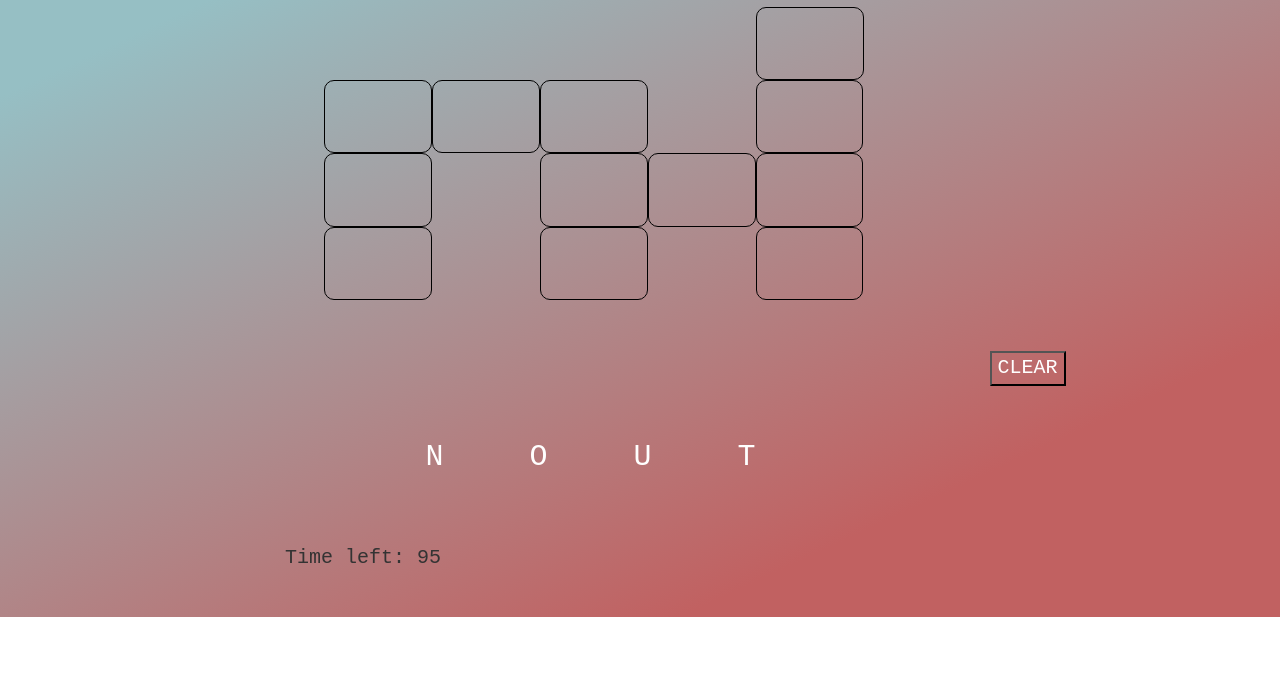
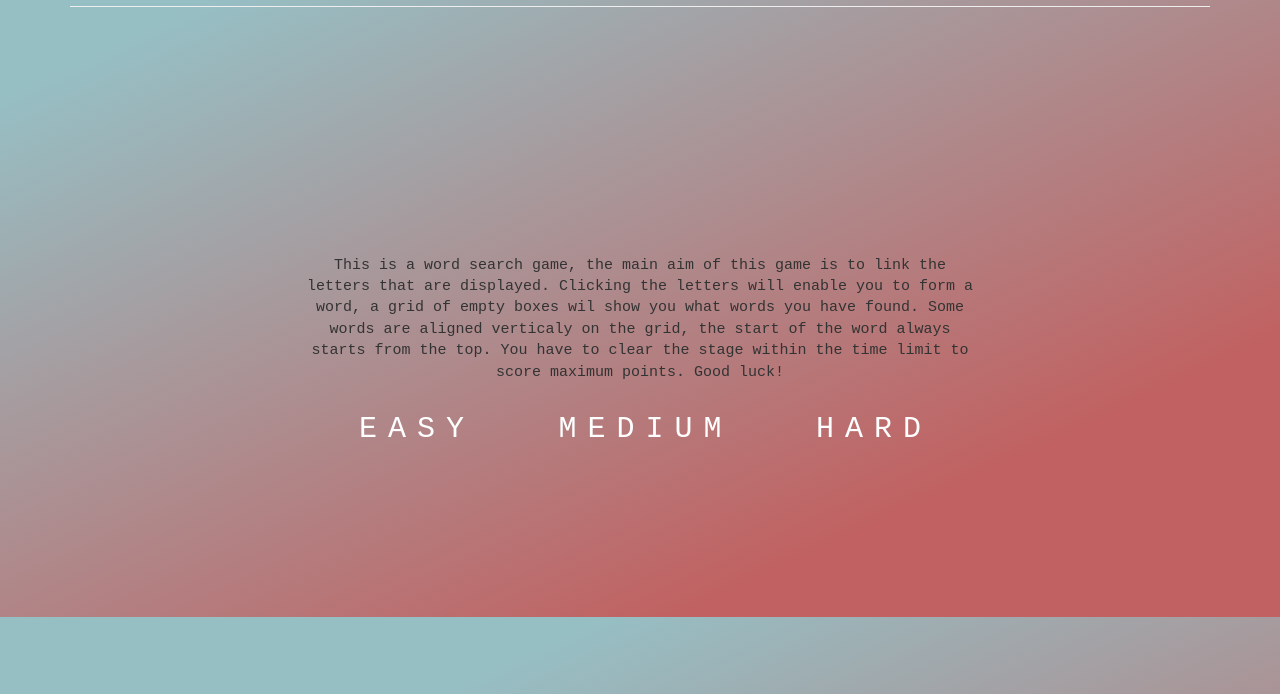
Before and after one commit to RSayedSparta/sparta_global_link_letters, a plain HTML site: page index.html in a window 1280 px wide. Shown: the part 183-877 px from the top of the page. Before the commit the page ends 800 px from the top, so only its background shows below. Drawn offline with nearby package versions, Linux system fonts and the light colour scheme; a script that the page names is missing.

Commit message:
Instructions and a set of different levels implemented

```diff
--- a/css/index.css
+++ b/css/index.css
@@ -9,6 +9,17 @@ button{
  font-size: 20px;
 }
 
+.description{
+	text-align: center;
+	padding: 20%;
+
+}
+
+.text{
+	font-size: 15px;
+
+}
+
 *:focus {
     outline: none;
 }
@@ -16,6 +27,7 @@ button{
 .footer{
 	padding: 30px;
 	padding-top: 30px;
+	font-size: 20px;
 }
 
 .letters{
@@ -237,10 +249,6 @@ body {
 
 }
 
-.footer{
-	font-size: 20px;
-}
-
 .endGame{
 	text-align: center;
 	padding-top: 25%;
--- a/index.html
+++ b/index.html
@@ -12,93 +12,33 @@
 <body>
   <div class="container">
   <div class="page-header">
-    <h1>LINK IT!</h1>
+    <a href="index.html"><button class="btn from-middle"><h1>LINK IT!</h1></button></a>
   </div>
 
-  <div class="grid">
-    <div class="row">
-      <div class="col-md-7 col-md-offset-2">
+  <div class="description">
+  <div class="text">
+  <p>
+     This is a word search game, the main aim of this game is to link the letters that are displayed. Clicking the letters will enable you to form a word, a grid of empty boxes wil show you what words you have found. Some words are aligned verticaly on the grid, the start of the word always starts from the top. You have to clear the stage within the time limit to score maximum points. Good luck!
+  </p>
+</div>
+<div class="levels">
 
-    <div class="row">
-
-      <div class="col-md-2 col-md-offset-9 unto">U</div>
-
-    </div>
-    <div class="row">
-
-      <div class="col-md-2 col-md-offset-1 nut not">N</div>
-
-      <div class="col-md-2 not">O</div>
-
-      <div class="col-md-2 not ton">T</div>
-
-      <div class="col-md-2 col-md-offset-2 unto">N</div>
-
-    </div>
-
-    <div class="row">
-
-      <div class="col-md-2 col-md-offset-1 nut">U</div>
-
-      <div class="col-md-2 col-md-offset-2 out">O</div>
-
-      <div class="col-md-2 out">U</div>
-
-      <div class="col-md-2 out unto">T</div>
-
-    </div>
-
-    <div class="row">
-
-      <div class="col-md-2 col-md-offset-1 nut">T</div>
-
-      <div class="col-md-2 col-md-offset-2 ton">N</div>
-
-      <div class="col-md-2 col-md-offset-2 unto">O</div>
-
-    </div>
-
-
-  </div>
-  </div>
-  </div>
-
-<div class="row">
-  <div class="col-md-8 col-md-offset-1">
-    <div class="display_letters">
-  <!-- display input -->
-    </div>
-  </div>
-  <div class="col-md-2">
-    <div class="clear btn ">
-      <button type="button" name="button">CLEAR</button>
-    </div>
-  </div>
+  <a href="easy.html"><button class="btn from-bottom" type="button" name="button">
+    EASY
+  </button></a>
+  <a href="medium.html"><button class="btn from-bottom" type="button" name="button">
+    MEDIUM
+  </button></a>
+  <a href="easy.html"><button class="btn from-bottom" type="button" name="button">
+    HARD
+  </button></a>
+</div>
+</div>
 
 
 </div>
 
 
 
-<div class="row">
-  <div class="col-md-6 col-md-offset-3">
-  <div class="letters">
-    <div id= "words">
-    <!-- dynamically displayed letters -->
-  </div>
-  </div>
-  </div>
-  </div>
 
-<div class="row footer">
-  <div class="timer col-md-3 col-md-offset-2">
-
-  </div>
-  <div class="points col-md-3 col-md-offset-3">
-
-  </div>
-</div>
-
-  </div>
 </body>
-</html>
--- a/js/index.js
+++ b/js/easy.js
@@ -49,7 +49,8 @@ $(document).ready(function() {
           display_word(word);
           clearButton(word);
           if(setwords.length == 0){
-            timer(1);
+            $(".container").html(
+              "<div class='endGame'> <div><h1>GAME OVER</h1></div> <div><p>Your score: " + points + " </p></div>");
           }
           $(".display_letters").html(word);
           word_select = "";
@@ -70,10 +71,10 @@ $(document).ready(function() {
         if(counter != 0){
           counter--;
           $(".timer").html("Time left: " + counter);
-        }else if(counter == 0 || complete == 1){
+        }else if(counter == 0){
           clearInterval(CountDown);
           $(".container").html(
-            "<div class='endGame'> <div><h1>GAME OVER</h1></div> <div><p>Your score: " + points + " </p><p>Time taken: " + counter + "</p> </div>");
+            "<div class='endGame'> <div><h1>GAME OVER</h1></div> <div><p>Your score: " + points + " </p></div>");
         }
       }, 1000);
 
@@ -88,25 +89,19 @@ $(document).ready(function() {
     function display_word(word) {
       switch (word) {
         case "NUT":
-        $(".nut").css("color", "#2253CB");
-        //  $(".nut").css();
+        $(".nut").css("color", "#1131A9");
         break;
-
         case "NOT":
-        $(".not").css("color", "#2253CB");
+        $(".not").css("color", "#1131A9");
         break;
-
         case "TON":
-        $(".ton").css("color", "#2253CB");
+        $(".ton").css("color", "#1131A9");
         break;
-
         case "OUT":
-        $(".out").css("color", "#2253CB");
+        $(".out").css("color", "#1131A9");
         break;
-
         case "UNTO":
-        $(".unto").css("color", "#2253CB");
-
+        $(".unto").css("color", "#1131A9");
         break;
         default:
 
```
Also changed, not shown: easy.html (added, +104 -0 lines).
